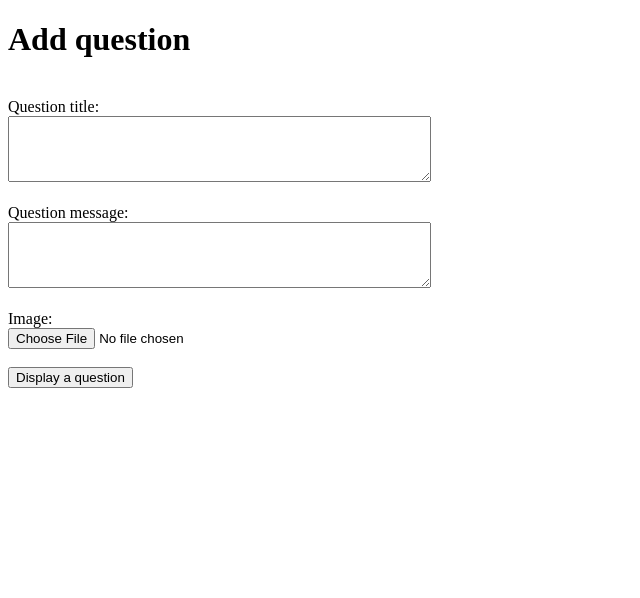
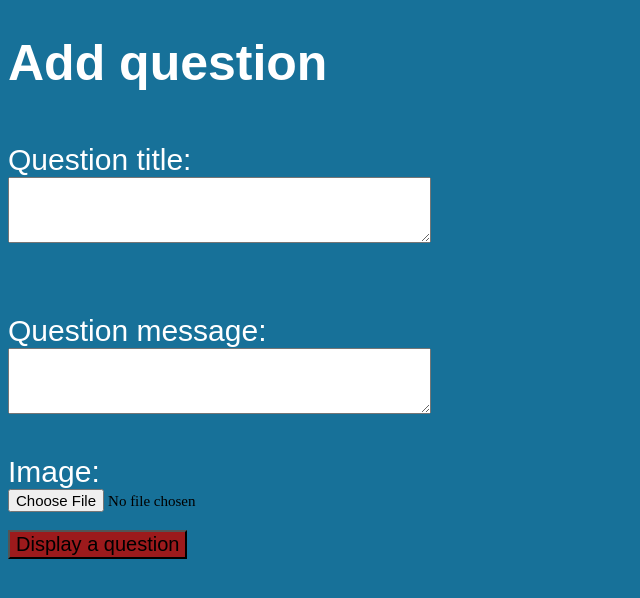
Before and after one commit to keresztenymarcell/webdoctor, a Flask app: page /add-question in a window 1280 px wide. Shown: the top 598 px of the page, without its empty margins (0-640 px from the left). Run offline with Flask 2, Linux system fonts and the light colour scheme; some libraries are stand-ins or nearby versions.

Commit message:
Create question.html style

```diff
--- a/templates/question.html
+++ b/templates/question.html
@@ -8,8 +8,14 @@
 {% endblock %}
 
 {% block content %}
+    <style>
+    h1 {color:white; font-family: sans-serif; font-size: 50px;}
+    body {background-color: #177199;}
+    .titles  {color:white; font-family: sans-serif; font-size: 30px}
+    .btn {background-color: #9C1A1C; color:black; font-family: sans-serif; font-size: 20px;}
+    </style>
     {% if question %}
-        <h1>Edit question</h1>
+        <h1><em>Edit question</em></h1>
     {% else %}
         <h1>Add question</h1>
     {% endif %}
@@ -27,20 +33,21 @@
         <input type="hidden" name="vote_number" value="{{ question.vote_number }}" >
         <input type="hidden" name="image" value="{{ question.image }}" >
     {% endif %}
+        <div class="titles">
 
         <label for="title">Question title:<br></label>
-        <textarea name="title" rows="4" cols="50">{{ question.title if question }}</textarea><br><br>
+        <textarea name="title" rows="4" cols="50">{{ question.title if question }}</textarea><br><br></p>
 
         <label for="message">Question message:<br></label>
         <textarea name="message" rows="4" cols="50">{{ question.message if question }}</textarea><br><br>
 
-        <label for="image">Image:</label><br>
-        <input type="file" id="question" name="image" accept="image/png, image/jpeg"><br><br>
+        <label for="image">Image:</label><br></div>
+        <input style="font-family: serif; font-size:15px" type="file" id="question" name="image" accept="image/png, image/jpeg"><br><br>
 
     {% if question %}
         <button type="submit">Done</button></a>
     {% else %}
-        <a href="/question{{ question_id }}"><button type="submit">Display a question</button></a>
+        <a href="/question{{ question_id }}"><button  class="btn" type="submit">Display a question</button></a>
     {% endif %}
 
     </form> </p>
```
